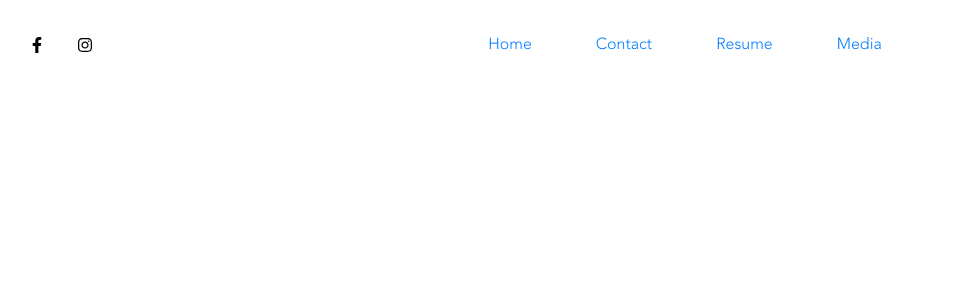
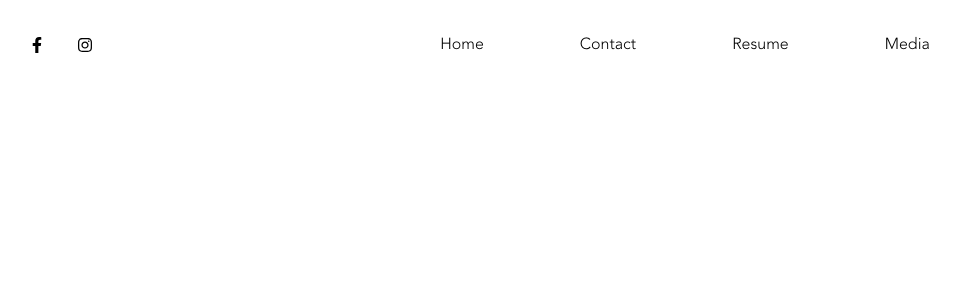
Before and after one commit to tylerhm/bea-portfolio, a React (Create React App) app: page / in a window 1280 px wide. Shown: the top 300 px of the page, without its empty margins (3-963 px from the left). Built offline with nearby package versions, Linux system fonts and the light colour scheme.

Commit message:
Better Nav

```diff
--- a/src/components/Navigation.css
+++ b/src/components/Navigation.css
@@ -25,8 +25,14 @@
   }
 
   .nav-item {
-    padding-left: 2em;
-    padding-right: 2em
+    padding-left: 3em;
+    padding-right: 3em;
+  }
+}
+
+@media (max-width: 767px) {
+  .nav-item {
+    padding-top: 1em;
   }
 }
 
@@ -35,12 +41,13 @@
   flex-direction: row;
 }
 
-.nav-link {
+a {
   color:black !important
 }
 
-.nav-link:hover, .active {
-  color: var(--link-highlight) !important
+a:hover, .active {
+  color: var(--link-highlight) !important;
+  text-decoration: none !important;
 }
 
 .navbar-toggler {
--- a/src/components/Navigation.js
+++ b/src/components/Navigation.js
@@ -3,20 +3,27 @@ import {
   Navbar
 }
 from 'react-bootstrap';
-
-import Link from 'react-router-dom/Link'
-
+import NavLink from 'react-router-dom/NavLink'
 import {
   FaFacebookF,
   FaInstagram
 } from 'react-icons/fa'
-
+import PagesIndex from '../pages/PagesIndex'
 import './Navigation.css'
 
-//https://www.facebook.com/profile.php?id=100016575947941
-//https://www.instagram.com/beariverairions
+const Navigation = () => {
 
-const Navigation = ({ selectedPage }) => {
+  const pages = []
+  for (const [key, value] of Object.entries(PagesIndex)) {
+    pages.push(
+      <Nav.Item>
+        <NavLink activeClassName='active' to={value}>
+          {key}
+        </NavLink>
+      </Nav.Item>
+    )
+  }
+
   return (
     <Navbar className='py-4' fixed='top' expand='md'>
       <div className='social-group'>
@@ -29,19 +36,8 @@ const Navigation = ({ selectedPage }) => {
       </div>
       <Navbar.Toggle />
       <Navbar.Collapse>
-        <Nav activeKey={selectedPage}>
-          <Nav.Item>
-            <Link to='/home'>Home</Link>
-          </Nav.Item>
-          <Nav.Item>
-            <Link to='/home#contact'>Contact</Link>
-          </Nav.Item>
-          <Nav.Item>
-            <Link to='/resume'>Resume</Link>
-          </Nav.Item>
-          <Nav.Item>
-            <Link to='/media'>Media</Link>
-          </Nav.Item>
+        <Nav>
+          {pages}
         </Nav>
       </Navbar.Collapse>
     </Navbar>
--- a/src/pages/Home.js
+++ b/src/pages/Home.js
@@ -2,7 +2,7 @@ import Navigation from '../components/Navigation'
 
 const Home = () => {
   return (
-    <Navigation selectedPage={'/home'} />
+    <Navigation />
   )
 }
 
--- /dev/null
+++ b/src/pages/PagesIndex.js
@@ -0,0 +1,8 @@
+const PagesIndex = {
+  Home: '/home',
+  Contact: '/contact',
+  Resume: '/resume',
+  Media: '/media'
+}
+
+export default PagesIndex
```
